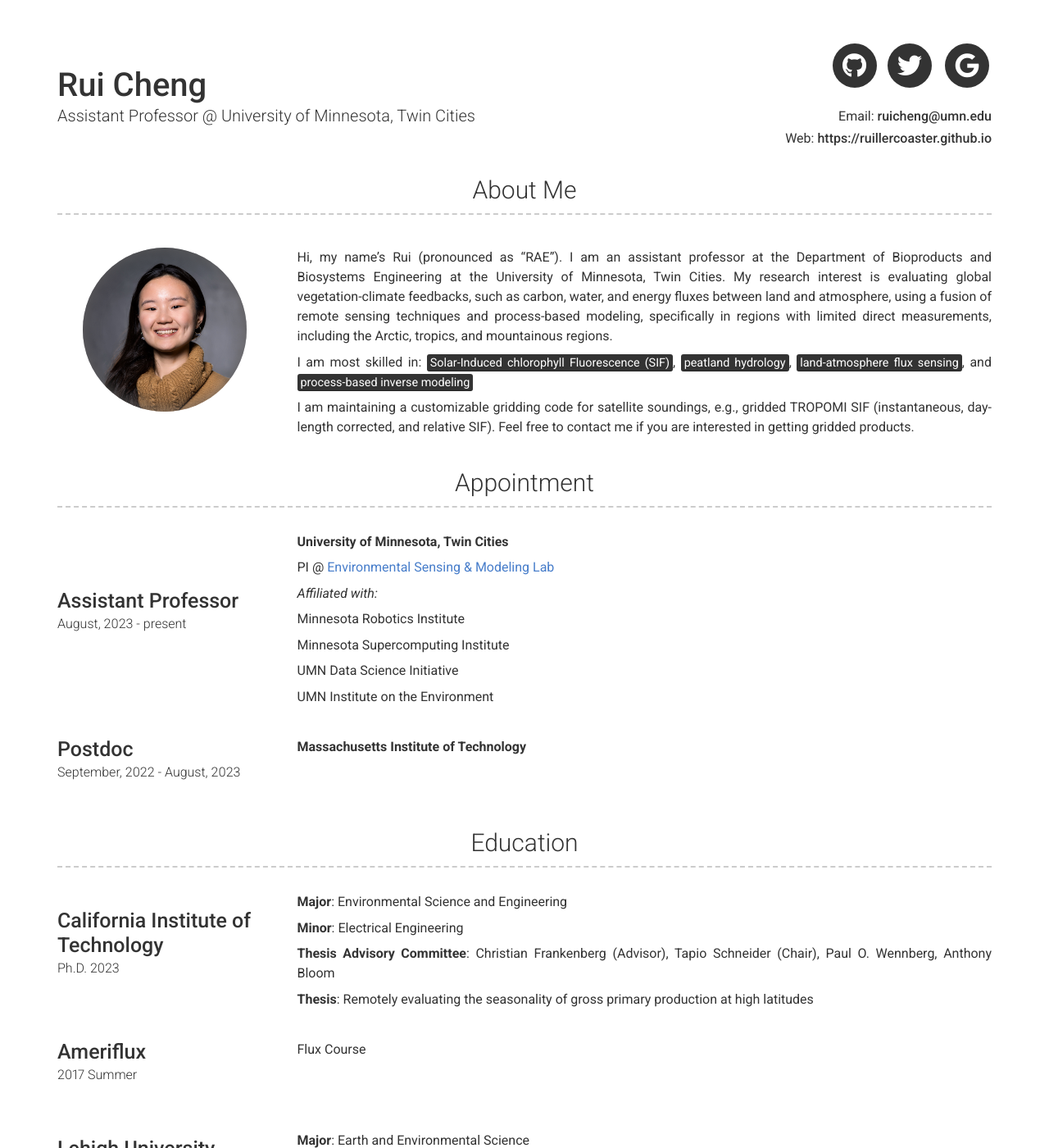
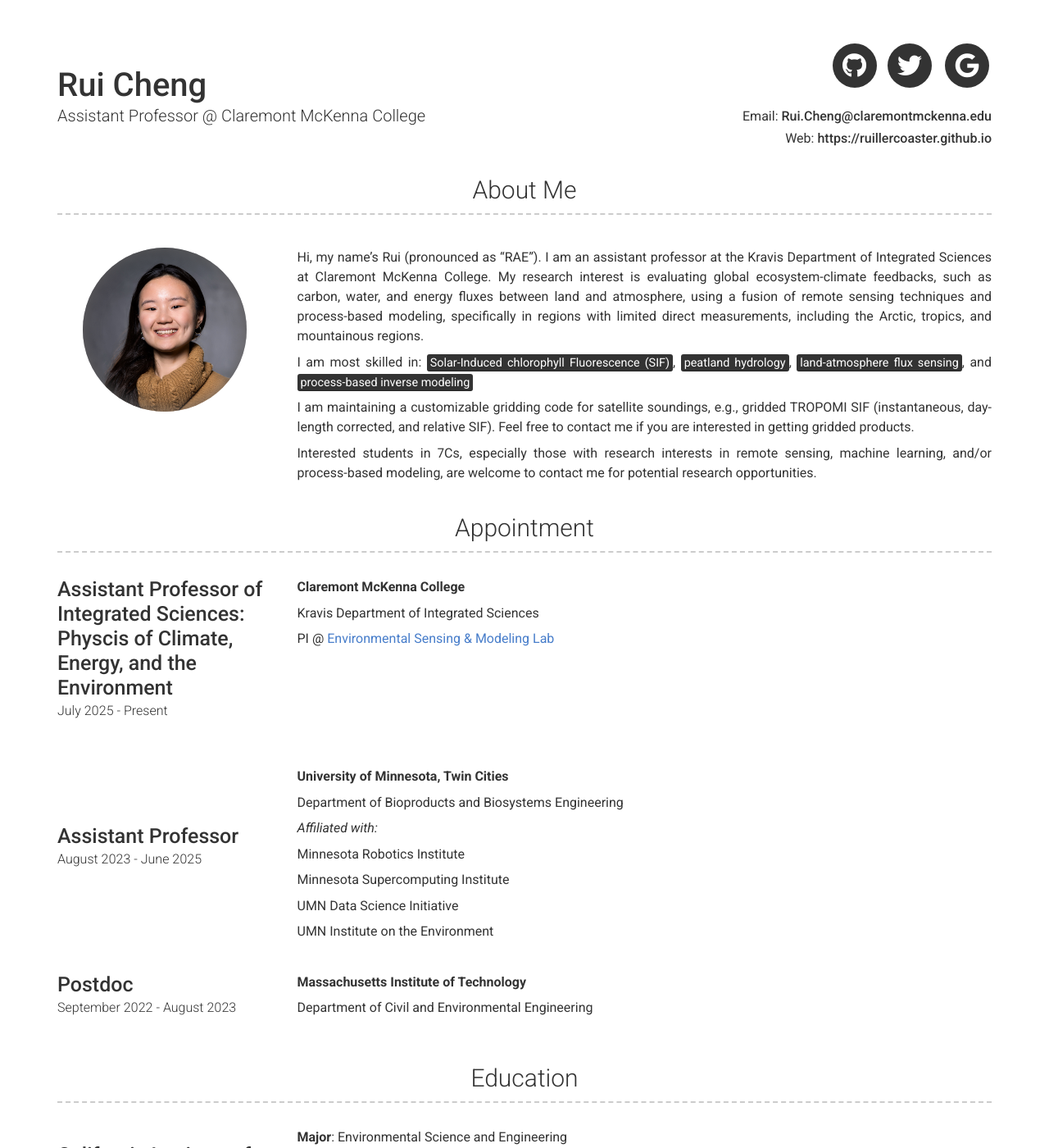
Before and after one commit to ruillercoaster/ruillercoaster.github.io, a Jekyll site: the page built from index.md, in a window 1280 px wide and 1400 px high. Shown: the whole window at 82% size. Built offline with Jekyll 4.4.1, drawn with Linux system fonts in a browser that asks for light colours; nearby versions of some CDN libraries; a script that is not in the unit is left out; some of the changed text lies outside the part shown.

Commit message:
revised at CMC

```diff
--- a/_config.yml
+++ b/_config.yml
@@ -7,8 +7,8 @@ version: 2
 
 # Personal info
 name: Rui Cheng
-title: Assistant Professor @ University of Minnesota, Twin Cities
-email: ruicheng@umn.edu
+title: Assistant Professor @ Claremont McKenna College
+email: Rui.Cheng@claremontmckenna.edu
 website: https://ruillercoaster.github.io
 
 # Dark Mode (true/false/never)
@@ -48,28 +48,45 @@ google_analytics: "G-91Z72YNJZ1"
 # about_title: About Me
 about_profile_image: images/headshot_2022-min.JPG
 about_content: | # this will include new lines to allow paragraphs
-  Hi, my name's Rui (pronounced as "RAE"). I am an assistant professor at the Department of Bioproducts and Biosystems Engineering at the University of Minnesota, Twin Cities. My research interest is evaluating global vegetation-climate feedbacks, such as carbon, water, and energy fluxes between land and atmosphere, using a fusion of remote sensing techniques and process-based modeling, specifically in regions with limited direct measurements, including the Arctic, tropics, and mountainous regions.
+  Hi, my name's Rui (pronounced as "RAE"). I am an assistant professor at the Kravis Department of Integrated Sciences at Claremont McKenna College. My research interest is evaluating global ecosystem-climate feedbacks, such as carbon, water, and energy fluxes between land and atmosphere, using a fusion of remote sensing techniques and process-based modeling, specifically in regions with limited direct measurements, including the Arctic, tropics, and mountainous regions.
 
   I am most skilled in: <mark>Solar-Induced chlorophyll Fluorescence (SIF)</mark>, <mark>peatland hydrology</mark>, <mark>land-atmosphere flux sensing</mark>, and <mark>process-based inverse modeling</mark>
 
   I am maintaining a customizable gridding code for satellite soundings, e.g., gridded TROPOMI SIF (instantaneous, day-length corrected, and relative SIF). Feel free to contact me if you are interested in getting gridded products.
 
+  Interested students in 7Cs, especially those with research interests in remote sensing, machine learning, and/or process-based modeling, are welcome to contact me for potential research opportunities.
 
 
 content:
   - title: Appointment
     layout: list
     content:
+
+      - layout: left
+        title: "Assistant Professor of Integrated Sciences: Physcis of Climate, Energy, and the Environment"
+        caption: July 2025 - Present
+        # sub_title:
+        # quote: >
+        #
+        description: |+ # this will include new lines to allow paragraphs
+          **Claremont McKenna College**
+
+          Kravis Department of Integrated Sciences
+
+          PI @ [Environmental Sensing & Modeling Lab](https://ruillercoaster.github.io/EnvironmentalSensingLab/)
+
+
+
       - layout: left
         title: Assistant Professor
-        caption: August, 2023 - present
+        caption: August 2023 - June 2025
         # sub_title:
         # quote: >
         #
         description: |+ # this will include new lines to allow paragraphs
           **University of Minnesota, Twin Cities**
 
-          PI @ [Environmental Sensing & Modeling Lab](https://ruillercoaster.github.io/EnvironmentalSensingLab/)
+          Department of Bioproducts and Biosystems Engineering
 
           _Affiliated with:_
 
@@ -83,12 +100,14 @@ content:
 
       - layout: left
         title: Postdoc
-        caption: September, 2022 - August, 2023
+        caption: September 2022 - August 2023
         # sub_title:
         # quote: >
         #
         description: |+ # this will include new lines to allow paragraphs
           **Massachusetts Institute of Technology**
+
+          Department of Civil and Environmental Engineering
 
 
   - title: Education # Title for the section
@@ -147,7 +166,7 @@ content:
     content:
 
       - layout: left
-        title: Remotely Estimating Photosynthetic Seasonality in the Arctic
+        title: "CARBON: Remotely Estimating Carbon Uptake in the Arctic"
         # link: github.com/sproogen
         # link_text: Project Website
         # additional_links:
@@ -167,7 +186,7 @@ content:
           * Byrne, B., Liu, J., Yi, Y., Chatterjee, A., Basu, S., **Cheng, R.**, Doughty, R., Chevallier, F., Bowman, K.W., Parazoo, N. C., Crisp, D., Li, X., Xiao, J., Sitch, S., Guenet, B., Deng, F., Johnson, M. S., Philip, S., Mcguire, P. C., and Miller, C. E. (2022), Multi-year observations reveal a larger than expected autumn respiration signal across northeast Eurasia. <em>Biogeosciences</em>. [https://doi.org/10.5194/bg-19-4779-2022](https://doi.org/10.5194/bg-19-4779-2022)
 
       - layout: left
-        title: Radiative Transfer in Mountainous Regions
+        title: "ENERGY: Radiative Transfer in Mountainous Regions"
         # link: github.com/sproogen
         # link_text: Project Website
         # additional_links:
@@ -185,7 +204,7 @@ content:
           * **Cheng, R.**, Köhler, P., & Frankenberg, C. (2022), Impacts of Topography and Radiation on Temporal Upscaling of Instantaneous Solar-Induced Chlorophyll Fluorescence, <em>Agricultural and Forest Meteorology</em>. [https://doi.org/10.1016/j.agrformet.2022.109197](./papers/AFM2022.pdf)
 
       - layout: left
-        title: Photosynthetic Phenology in an Evergreen Needleleaf Forest
+        title: "SENSING: Photosynthetic Phenology in an Evergreen Needleleaf Forest"
         # link: github.com/sproogen
         # link_text: Project Website
         # additional_links:
@@ -209,7 +228,7 @@ content:
           * Seyednasrollah, B., Bowling, D.R., **Cheng, R.**, Logan, B.A., Magney, T.S., Frankenberg, C., Yang, J.C., Young, A.M., Hufkens, K., Arain, M.A. and Black, T.A., (2020). Seasonal variation in the canopy color of temperate evergreen conifer forests. <em>New Phytologist</em>. [https://doi.org/10.1111/nph.17046](https://doi.org/10.1111/nph.17046)
 
       - layout: left
-        title: Interannaul Variability of Precipitation in SoCal
+        title: "WATER: Precipitation and Soil Moisture"
         # link: github.com/sproogen
         # link_text: Project Website
         # additional_links:
@@ -220,9 +239,11 @@ content:
           #   icon: fab fa-github
           #   url: Link to project (eg. sproogen.github.io/modern-resume-theme)
         caption: |+
-          ENSO and PDO explain 20% of the interannual variability of total precipitation and precipitation frequency in SoCal.
+          Long-term analyses on the climate dynamics and regional water fluxes.
         description: | # this will include new lines to allow paragraphs
           * **Cheng, R.**, Novak, L., & Schneider, T., 2021. Predicting the interannual variability of California’s total annual precipitation. <em>Geophysical Research Letters</em>, 48, e2020GL091465. [https://doi.org/10.1029/2020GL091465](https://doi.org/10.1029/2020GL091465)
+
+          * Huang, J., ... **Cheng, R.**, ... Fisher. J.B., (2025), Remotely sensed high‐resolution soil moisture and evapotranspiration: Bridging the gap between science and society. <em>Water Resources Research</em>. [ https://doi.org/10.1029/2024WR037929]( https://doi.org/10.1029/2024WR037929)
 
       - layout: left
         title: Droughts and Floods in Ethnographic Reports
@@ -260,7 +281,20 @@ content:
     content:
 
       - layout: left
-        title: "Springs 2024-"
+        title: "Fall 2025 - "
+        # link: boringcompany.com
+        # # link_text: boringcompany.com
+        # sub_title: Prof. Bethany Elmann
+        # caption: 2021 Spring
+        # quote: >
+        #   Solving 21st century problems by diging holes and making game changing products like the *not a flamethrower*
+        description: | # this will include new lines to allow paragraphs
+            SCI 030LB - Integrated Sciences I-B
+
+            Instructor, Claremont McKenna College
+
+      - layout: left
+        title: "Springs 2024, 2025"
         # link: boringcompany.com
         # # link_text: boringcompany.com
         # sub_title: Prof. Bethany Elmann
@@ -273,7 +307,7 @@ content:
             Instructor, University of Minnesoa
 
       - layout: left
-        title: "Falls 2023-"
+        title: "Falls 2023, 2024"
         # link: boringcompany.com
         # # link_text: boringcompany.com
         # sub_title: Prof. Bethany Elmann
@@ -454,7 +488,7 @@ content:
 
               Caltech Resident Associate, *2019-2022*
       - layout: left
-        title: "Outreach & DEI"
+        title: "Outreach"
         description: |
 
           Science Outreach at Kona Science Coffee and Kealakehe High School, *Jan 2023*
@@ -486,7 +520,7 @@ content:
     layout: text
     content: | # this will include new lines to allow paragraphs
       Alongside my research interests, my other interests and hobbies are:
-      - Science Outreach - DEI advocacy on women in STEM
+      - Science Outreach
       - Roadtrips
       - Swimming
       - Yoga
```
Also changed, not shown: 1 other file.
